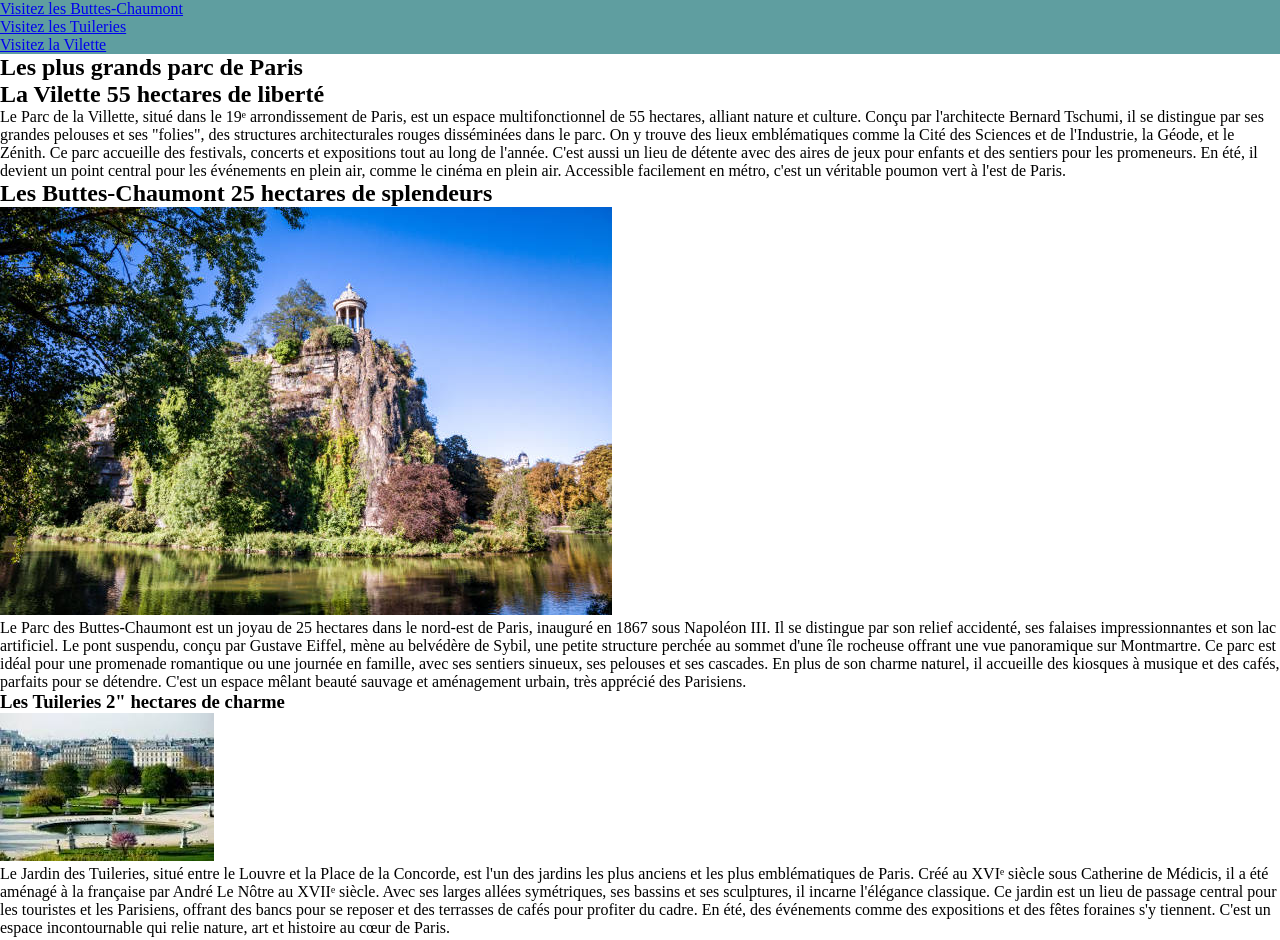
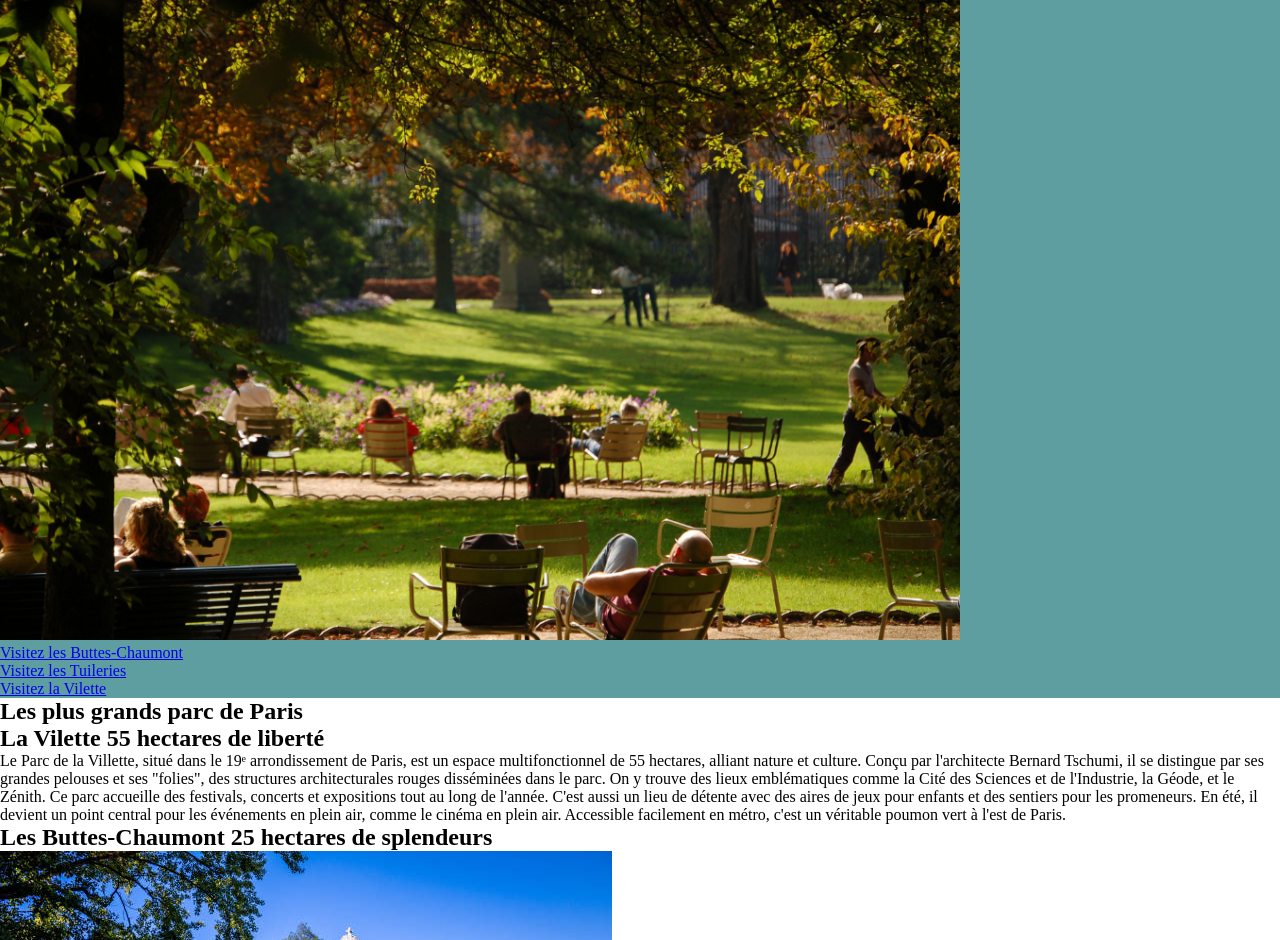
Before and after one commit to Honeybloom0/les-parcs-de-paris, a plain HTML site: page index.html in a window 1280 px wide. Shown: the top 940 px of the page. Drawn offline with Linux system fonts and the light colour scheme.

Commit message:
modif css

```diff
--- a/css/style.css
+++ b/css/style.css
@@ -15,9 +15,3 @@ background-color: cadetblue;
 margin: auto;
 max-width: 1650px;
 }
-
-header nav{
-
-
-
-}
--- a/index.html
+++ b/index.html
@@ -15,14 +15,13 @@
         <nav>
             <div class="illustration">
 
-
+             <img src="./src/parc.png" alt="Illsutration d'un parc">
 
             </div>
 
             <div class="visit">
                 <ul>
-                    <li><a href="#" title="butte" aria-label="Parc des Buttes-Chaumont">Visitez les Buttes-Chaumont</a>
-                    </li>
+                    <li><a href="#" title="butte" aria-label="Parc des Buttes-Chaumont">Visitez les Buttes-Chaumont</a></li>
                     <li><a href="#" title="tuilerie" aria-label="Parc des Tuileries">Visitez les Tuileries</a></li>
                     <li><a href="#" title="vilette" aria-label="Parc de la Vilette">Visitez la Vilette</a></li>
                 </ul>
```
Also changed, not shown: src/parc.png (added).
